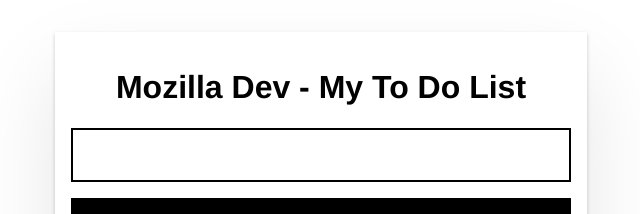
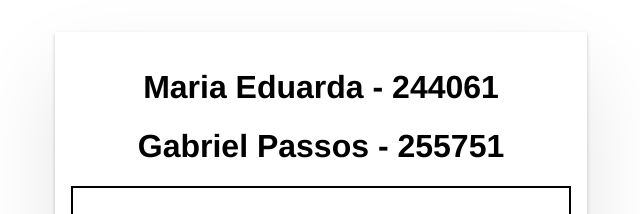
Before and after one commit to GabrielPassosSDS/ToDoApp, an Angular app in the folder FRONTEND/TODOapp/: page / in a window 1280 px wide. Shown: the top 214 px of the page, without its empty margins (319-959 px from the left). Built offline with nearby package versions, Linux system fonts and the light colour scheme; no server answers.

Commit message:
fix name

```diff
--- a/FRONTEND/TODOapp/src/app/app.component.html
+++ b/FRONTEND/TODOapp/src/app/app.component.html
@@ -1,5 +1,6 @@
 <div class="main">
-  <h1>Mozilla Dev - My To Do List</h1>
+  <h1>Maria Eduarda - 244061</h1>
+  <h1>Gabriel Passos - 255751 </h1>
 
   <input class="lg-text-input" #campoNovoItem />
   <button class="btn-primary" (click)="CREATE_tarefa(campoNovoItem.value); campoNovoItem.value=''">
```
